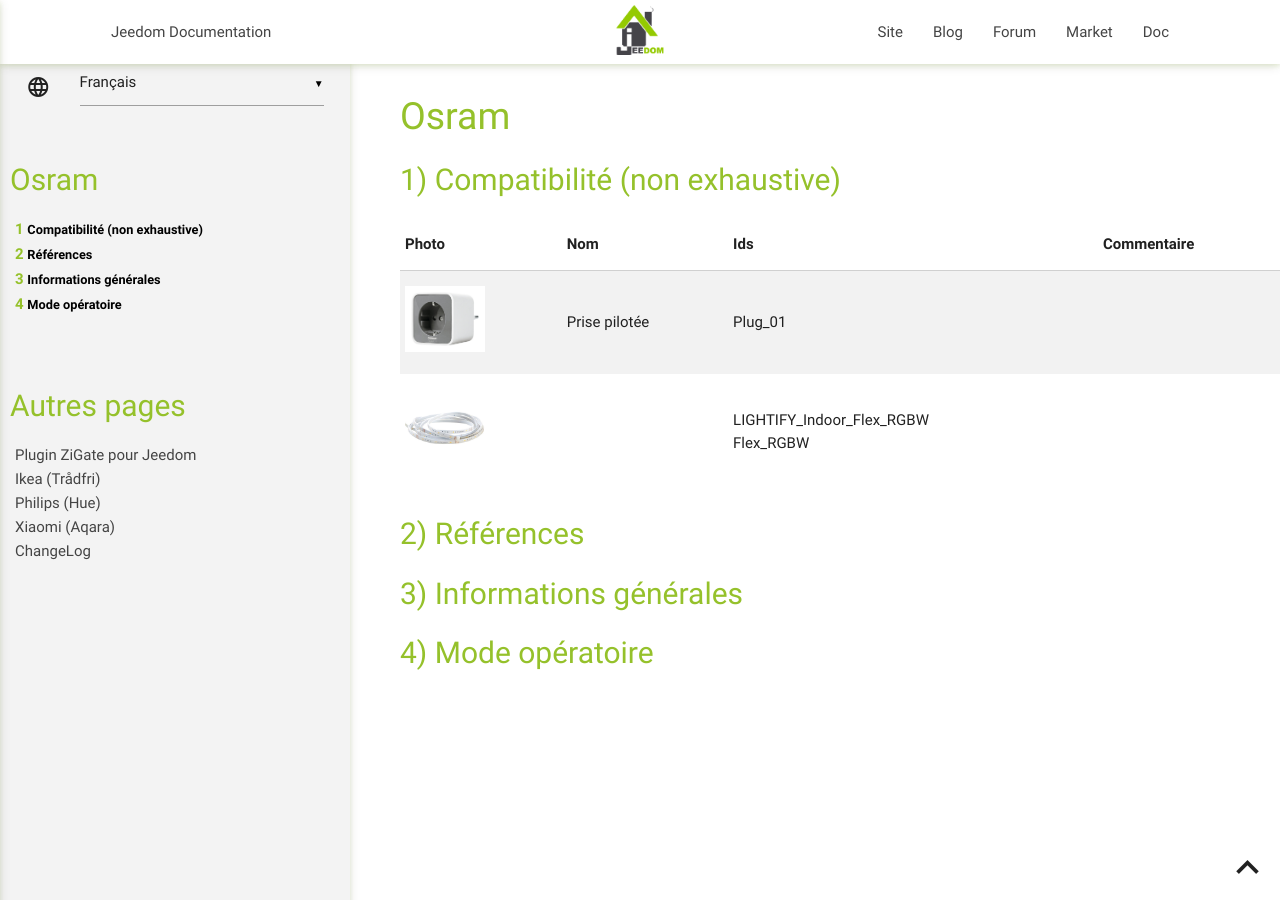
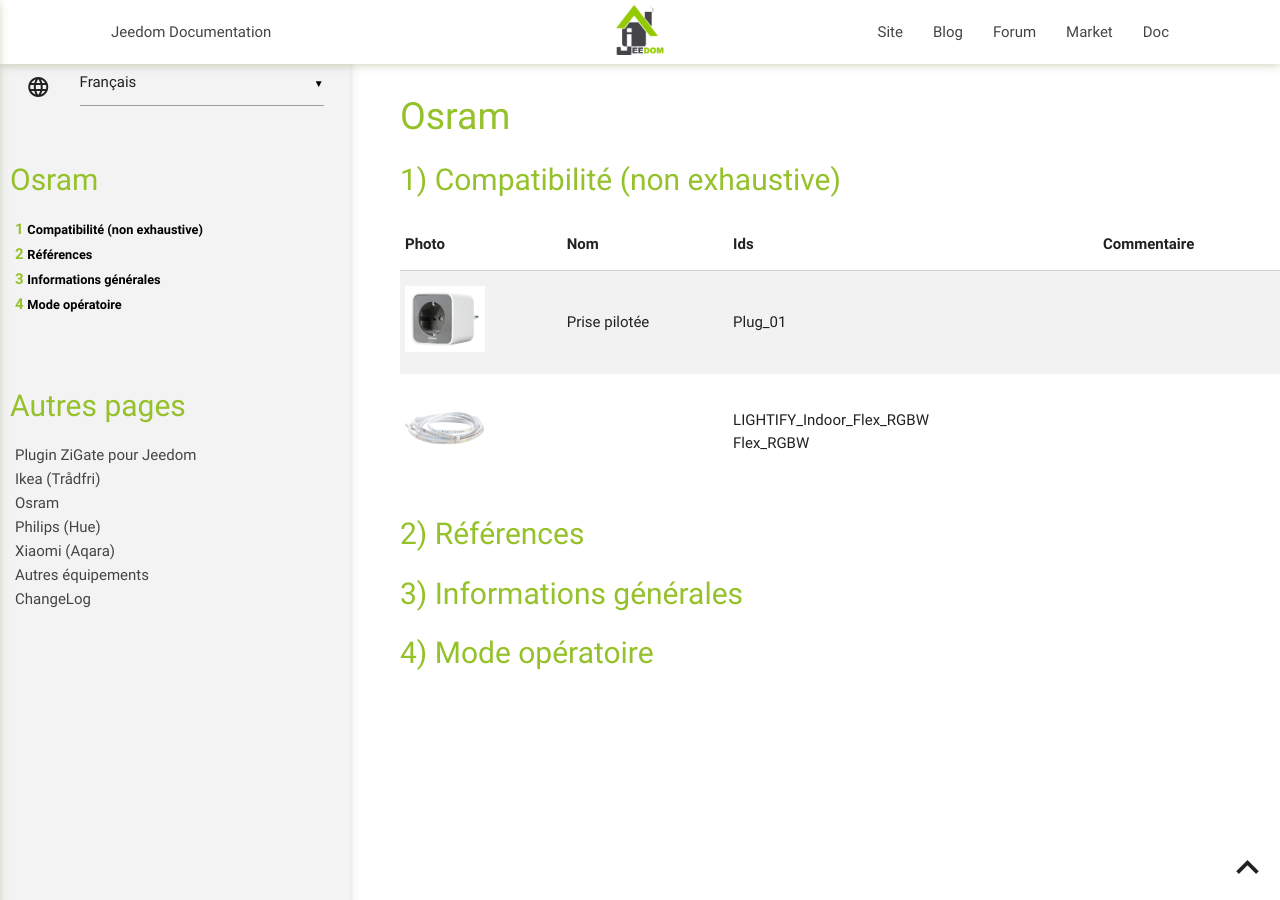
Before and after one commit to jeedom-zigate/jeedom-plugin-zigate, a Jekyll site: the page built from docs/fr_FR/osram.md, in a window 1280 px wide. Built offline with Jekyll 4.4.1, drawn with Linux system fonts in a browser that asks for light colours; our own code applies the rules of GitHub Pages for plain Markdown files.

Commit message:
#50: Add new page in left menu.

```diff
--- a/docs/_includes/other-pages.html
+++ b/docs/_includes/other-pages.html
@@ -9,8 +9,10 @@
           <ul>
             <li class="toclevel-1 tocsection-1"><a href="index">Plugin ZiGate pour Jeedom</a></li>
             <li class="toclevel-1 tocsection-1"><a href="ikea">Ikea (Trådfri)</a></li>
+            <li class="toclevel-1 tocsection-1"><a href="osram">Osram</a></li>
             <li class="toclevel-1 tocsection-1"><a href="philips">Philips (Hue)</a></li>
             <li class="toclevel-1 tocsection-1"><a href="xiaomi">Xiaomi (Aqara)</a></li>
+            <li class="toclevel-1 tocsection-1"><a href="autres">Autres équipements</a></li>
             <li class="toclevel-1 tocsection-1"><a href="changelog">ChangeLog</a></li>
           </ul>
         </td>
```
